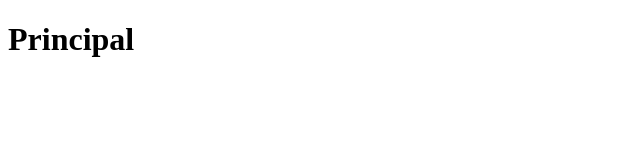
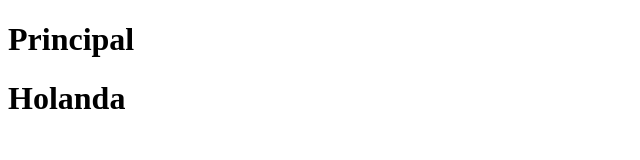
Before and after one commit to devmatiasjara88/estudiandoGitHub, a plain HTML site: page index.html in a window 1280 px wide. Shown: the whole page, without its empty margins (0-640 px from the left). Drawn offline with Linux system fonts and the light colour scheme.

Commit message:
Prueba de error

```diff
--- a/index.html
+++ b/index.html
@@ -8,5 +8,6 @@
 </head>
 <body>
     <h1>Principal</h1>
+    <h1>Holanda</h1>
 </body>
 </html>
```
